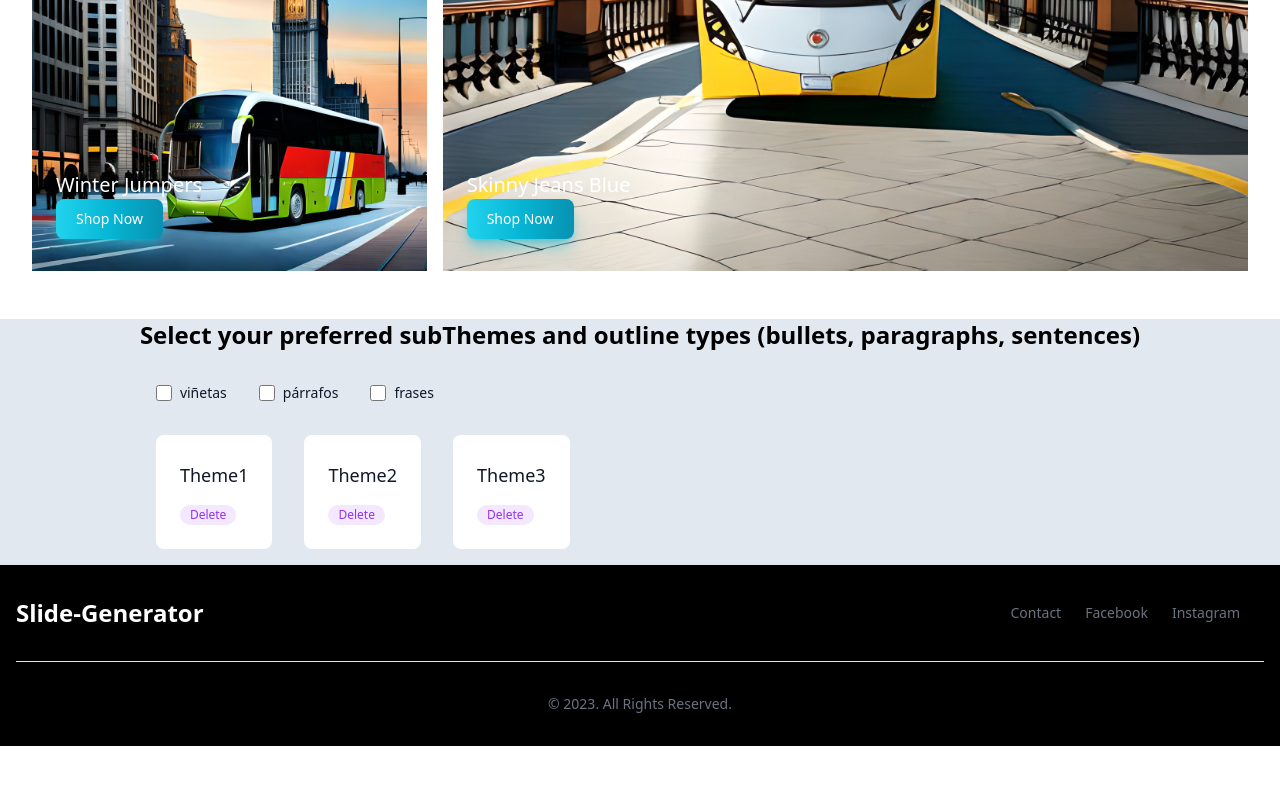
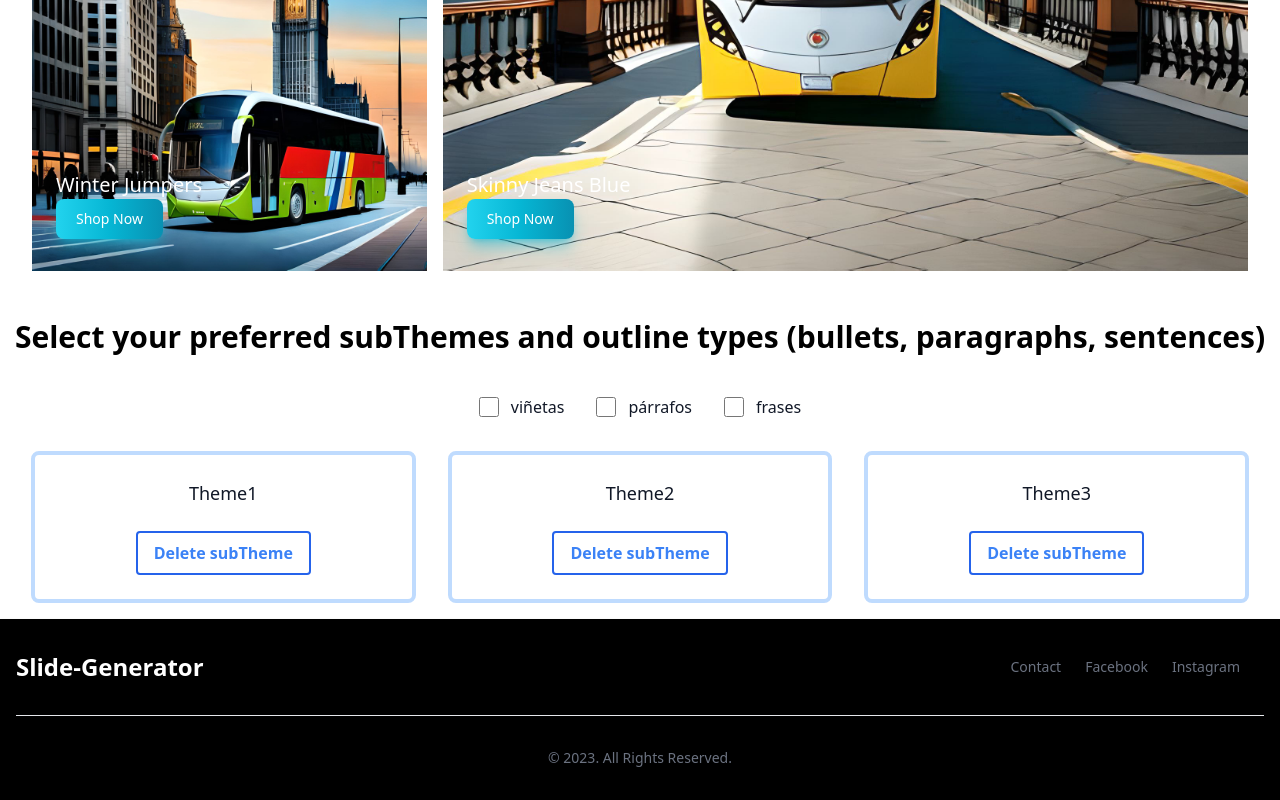
Before and after one commit to Francisco-Amador/Slide-Generator-App, a Next.js app in the folder slide-generator/: page / in a window 1280 px wide. Shown: the part 970-1770 px from the top of the page. Before the commit the page ends 1716 px from the top, so only its background shows below. Built offline with nearby package versions, Linux system fonts and the light colour scheme; no server answers.

Commit message:
[UPDATE tailwind in components]
Se edito el estilo en algunos componentes

```diff
--- a/slide-generator/src/Layout/Layout.tsx
+++ b/slide-generator/src/Layout/Layout.tsx
@@ -11,7 +11,7 @@ const Layout = ({ children }: LayoutProps) => {
         <>
             <NavBar/>
             <ProductSection/>
-            <main className="flex justify-center items-center bg-slate-200">{children}</main>
+            <main className="flex justify-center items-center bg-white">{children}</main>
             <Footer></Footer>
         </>
     );
--- a/slide-generator/src/root/components/gpt-generator/GPT-Generator.tsx
+++ b/slide-generator/src/root/components/gpt-generator/GPT-Generator.tsx
@@ -11,7 +11,6 @@ export default function Generator() {
         <Layout>
             <div>
                 <IntermediateForm/>
-                {slideContextPrompt}
             </div>
         </Layout>
     );
--- a/slide-generator/src/root/components/gpt-generator/intermediate-form/CardTheme.tsx
+++ b/slide-generator/src/root/components/gpt-generator/intermediate-form/CardTheme.tsx
@@ -1,20 +1,20 @@
 
 interface subThemeProp {
     subTheme: string;
+    handleSubThemeChange:any
 }
-export default function CardTheme({ subTheme }: subThemeProp) {
+export default function CardTheme({ subTheme,handleSubThemeChange }: subThemeProp) {
     return (
-        <div className="rounded-lg bg-white p-4 m-4 sm:p-6">
-                <h3 className="mt-0.5 text-lg font-medium text-gray-900">
-                    {subTheme}
-                </h3>
-            <div className="mt-4 flex flex-wrap gap-1">
-                <button
-                    className="whitespace-nowrap rounded-full bg-purple-100 px-2.5 py-0.5 text-xs text-purple-600"
-                >
-                    Delete
+        <div className="w-full h-full p-4">
+        <div className="flex flex-col justify-center items-center border-4 border-blue-200 p-6 rounded-lg bg-white h-full">
+            <h2 className="text-lg text-gray-900 font-medium title-font mb-2 text-center">{subTheme}</h2>
+            <div className="flex justify-center mt-4">
+                <button onClick={handleSubThemeChange} className="bg-white hover:bg-blue-200 border-2 border-blue-600 text-blue-500 font-bold py-2 px-4 rounded">
+                    Delete subTheme
                 </button>
             </div>
         </div>
-    )
+    </div>
+    );
+
 }
--- a/slide-generator/src/root/components/gpt-generator/intermediate-form/CheckBoxScheme.tsx
+++ b/slide-generator/src/root/components/gpt-generator/intermediate-form/CheckBoxScheme.tsx
@@ -1,18 +1,21 @@
 
-interface schemaProp{
-    schema:string
+interface schemaProp {
+    schema: string
+    handleSchemaChange:any
 }
-export default function CheckBoxSchema({ schema }:schemaProp) {
+export default function CheckBoxSchema({ schema,handleSchemaChange }: schemaProp) {
     return (
-        <div className="flex items-center  m-4">
+        <div className="flex items-center m-4">
             <input
                 type="checkbox"
                 value=""
-                className="w-4 h-4 text-blue-600 bg-gray-100 border-gray-300 rounded focus:ring-blue-500 dark:focus:ring-blue-600 dark:ring-offset-gray-800 focus:ring-2 dark:bg-gray-700 dark:border-gray-600"
+                onSubmit={handleSchemaChange}
+                className="w-5 h-5 text-blue-600 bg-gray-100 border-gray-300 rounded focus:ring-blue-500 dark:focus:ring-blue-600 dark:ring-offset-gray-800 focus:ring-2 dark:bg-gray-700 dark:border-gray-600"
             />
-            <label className="ml-2 text-sm font-medium text-gray-900 dark:text-gray-300">
+            <label className="ml-3 text-base font-medium text-gray-900 dark:text-gray-300">
                 {schema}
             </label>
         </div>
     );
+
 }
--- a/slide-generator/src/root/components/gpt-generator/intermediate-form/IntermediateForm.tsx
+++ b/slide-generator/src/root/components/gpt-generator/intermediate-form/IntermediateForm.tsx
@@ -1,24 +1,37 @@
+import { useState } from "react";
 import CardTheme from "./CardTheme";
 import CheckBoxSchema from "./CheckBoxScheme";
 
 export function IntermediateForm() {
     const schemas = ["viñetas", "párrafos", "frases"];
     const subThemes = ["Theme1", "Theme2", "Theme3"];
+    const [selectedSchemas, setSelectedSchemas] = useState<string[]>([]);
+    const [selectedSubThemes, setSelectedSubThemes] = useState<string[]>([]);
+    const handleSchemaChange = (schema:string) => {
+        if (selectedSchemas.includes(schema)) {
+            setSelectedSchemas(selectedSchemas.filter((item) => item !== schema));
+        } else {
+            setSelectedSchemas([...selectedSchemas, schema]);
+        }
+    };
 
+    const handleSubThemeChange = (subTheme:string) => {
+        if (selectedSubThemes.includes(subTheme)) {
+            setSelectedSubThemes(selectedSubThemes.filter((item) => item !== subTheme));
+        }
+    };
     return (
-        <div>
-            <h2 className="text-2xl font-bold mb-4">Select your preferred subThemes and outline types (bullets, paragraphs, sentences)</h2>
-            <div className="items-start">
-                <div className="flex flex-row ">
-                    {schemas.map((schema, index) => (
-                        <CheckBoxSchema key={index} schema={schema} />
-                    ))}
-                </div>
-                <div className="flex flex-row items-start">
-                    {subThemes.map((subTheme, index) => (
-                        <CardTheme key={index} subTheme={subTheme} />
-                    ))}
-                </div>
+        <div >
+            <h2 className=" text-3xl font-bold mb-6">Select your preferred subThemes and outline types (bullets, paragraphs, sentences)</h2>
+            <div className="flex flex-row justify-center items-center">
+                {schemas.map((schema, index) => (
+                    <CheckBoxSchema key={index} schema={schema} handleSchemaChange={handleSchemaChange}/>
+                ))}
+            </div>
+            <div className="flex flex-row">
+                {subThemes.map((subTheme, index) => (
+                    <CardTheme key={index} subTheme={subTheme} handleSubThemeChange={handleSubThemeChange}/>
+                ))}
             </div>
         </div>
     );
```
